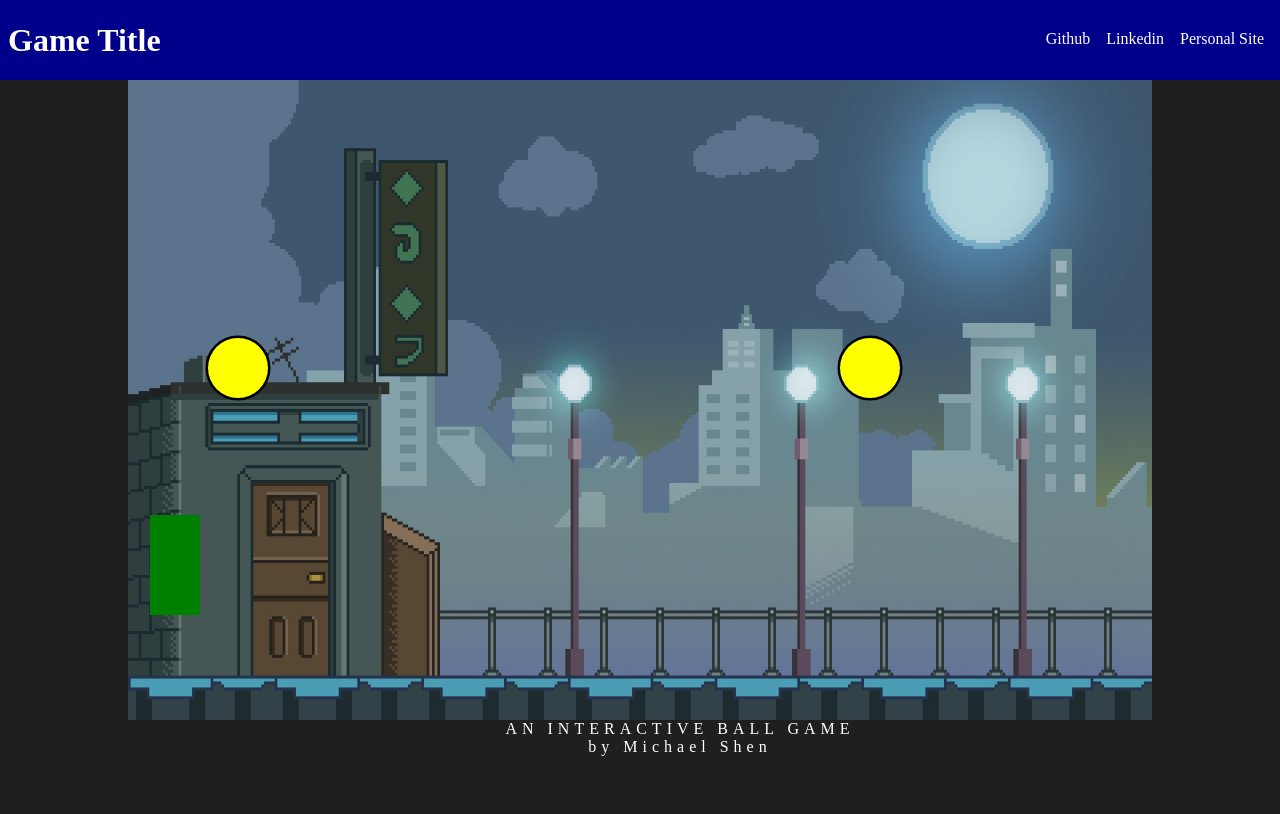
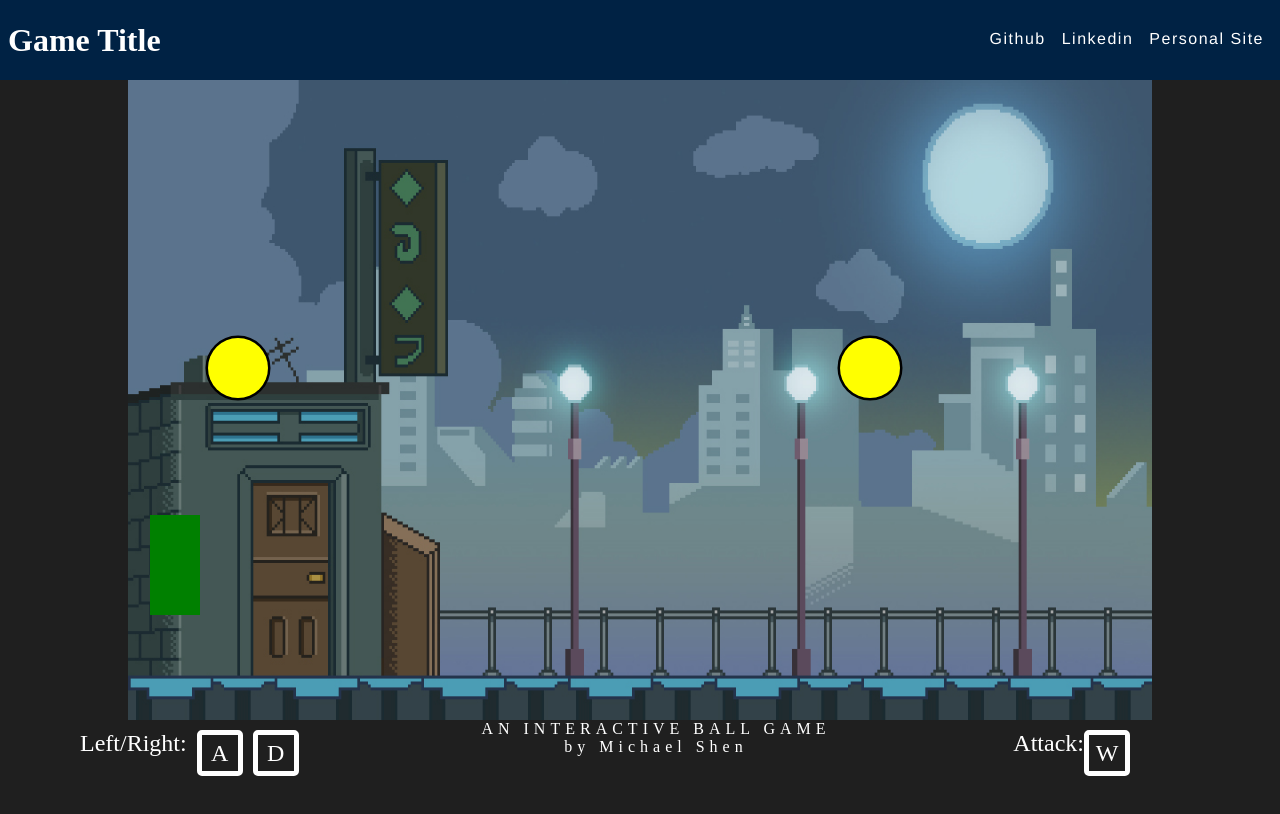
Before and after one commit to shenshuu/Bubble-Trouble, a website built with webpack: page index.html in a window 1280 px wide. Built offline with nearby package versions, Linux system fonts and the light colour scheme.

Commit message:
Add more styling to footer

```diff
--- a/index.html
+++ b/index.html
@@ -26,8 +26,17 @@
         <img src="./src/img/background.png" alt="background" id="background">
       </div>
       <div class="footer">
-        <p>AN INTERACTIVE BALL GAME</p>
-        <p>by Michael Shen</p>
+        <div class="directions">Left/Right:
+          <div class="left">A</div>
+          <div class="right">D</div>
+        </div>
+        <div class="author-note">
+          <p>AN INTERACTIVE BALL GAME</p>
+          <p>by Michael Shen</p>
+        </div>
+        <div class="attack">Attack:
+          <div class="up">W</div>
+        </div>
       </div>
   </body>
 
--- a/src/index.scss
+++ b/src/index.scss
@@ -8,7 +8,7 @@ body {
 }
 
 .header {
-    background-color: darkblue;
+    background-color: #002244;
     color: white;
     display: flex;
     flex-direction: column;
@@ -34,6 +34,8 @@ body {
 }
 
 .top ul li a {
+    font-family: 'Helvetica';
+    letter-spacing: 1.5px;
     text-decoration: none;
     color: white;
 }
@@ -47,6 +49,42 @@ body {
 
 .footer {
     display: flex;
+}
+
+.footer .directions, .footer .attack {
+    margin-top: 50px;
+    font-size: 24px;
+    display: flex;
+    color: white;
+}
+
+.footer .directions {
+    margin-left: 80px;
+}
+
+.footer .attack {
+    margin-right: 150px;
+}
+
+.footer .attack div, .footer .directions div {
+    display: flex;
+    border-style: solid;
+    border-width: 5px;
+    border-color: white;
+    border-radius: 5px;
+    padding: 8px;
+    justify-content: center;
+    align-items: center;
+    height: 20px;
+    width: 20px;
+}
+
+.footer .directions div {
+    margin-left: 10px;
+}
+
+.footer .author-note {
+    display: flex;
     flex-direction: column;
     align-items: center;
     height: 5vh;
@@ -54,7 +92,7 @@ body {
     margin: 40px;
 }
 
-.footer p {
+.footer .author-note p {
     font-family: 'sans-serif';
     letter-spacing: 5px;
     color: white;
```
Also changed, not shown: dist/main.css.
